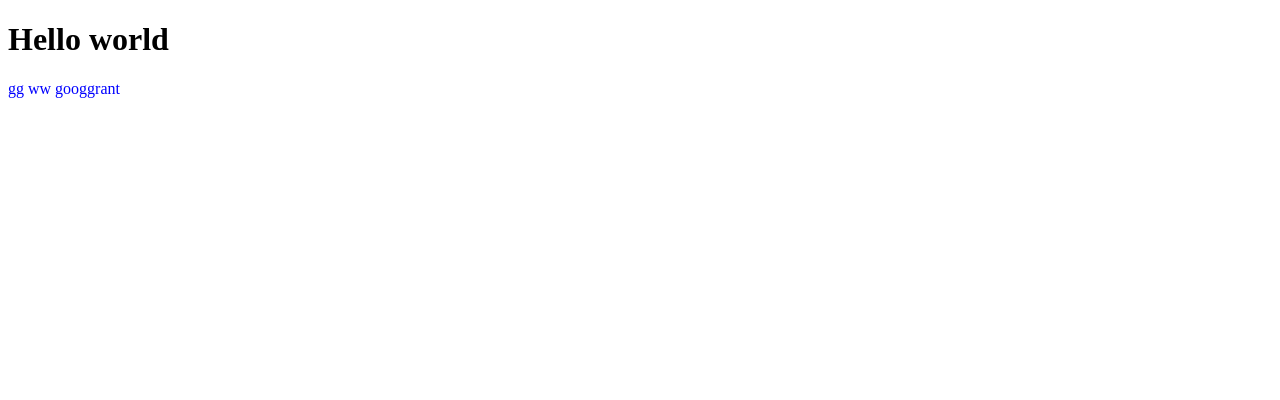
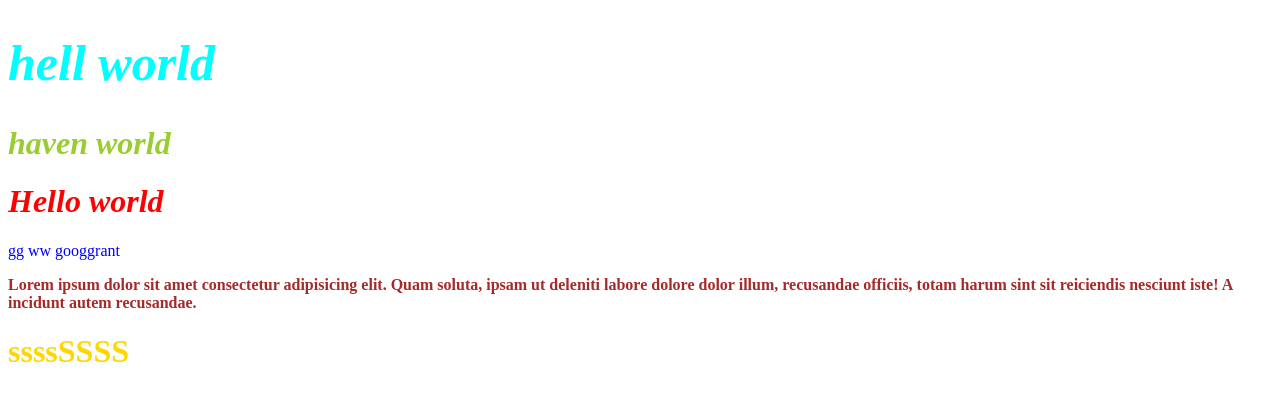
Before and after one commit to Crysourceit/hardProject, a plain HTML site: page index.html in a window 1280 px wide. Drawn offline with Linux system fonts and the light colour scheme.

Commit message:
make css style

```diff
--- a/index.html
+++ b/index.html
@@ -4,15 +4,41 @@
     <meta charset="UTF-8">
     <meta http-equiv="X-UA-Compatible" content="IE=edge">
     <meta name="viewport" content="width=device-width, initial-scale=1.0">
-    <title>Document</title>
+    <title>skill pactice</title>
     <style>
+        h1,.title{
+            font-style: italic;
+        }
+        #title{
+            color: yellowgreen;
+        }
+        .title{
+            color: aqua;
+            font-size: 50px;
+        }
         p{
             color: blue;
+        }
+        h1{
+            color: red;
+        }
+        p.god{
+            color: brown;
+            font-weight: bolder;
+
+        }
+        h1.god{
+            font-style: normal;
+            color: gold;
         }
     </style>
 </head>
 <body>
+    <h1 class="title">hell world</h1>
+    <h1 id="title">haven world</h1>
     <h1>Hello world</h1>
     <p>gg ww googgrant</p>
+    <p class="god">Lorem ipsum dolor sit amet consectetur adipisicing elit. Quam soluta, ipsam ut deleniti labore dolore dolor illum, recusandae officiis, totam harum sint sit reiciendis nesciunt iste! A incidunt autem recusandae.</p>
+    <h1 class="god">ssssSSSS</h1>
 </body>
 </html>
```
